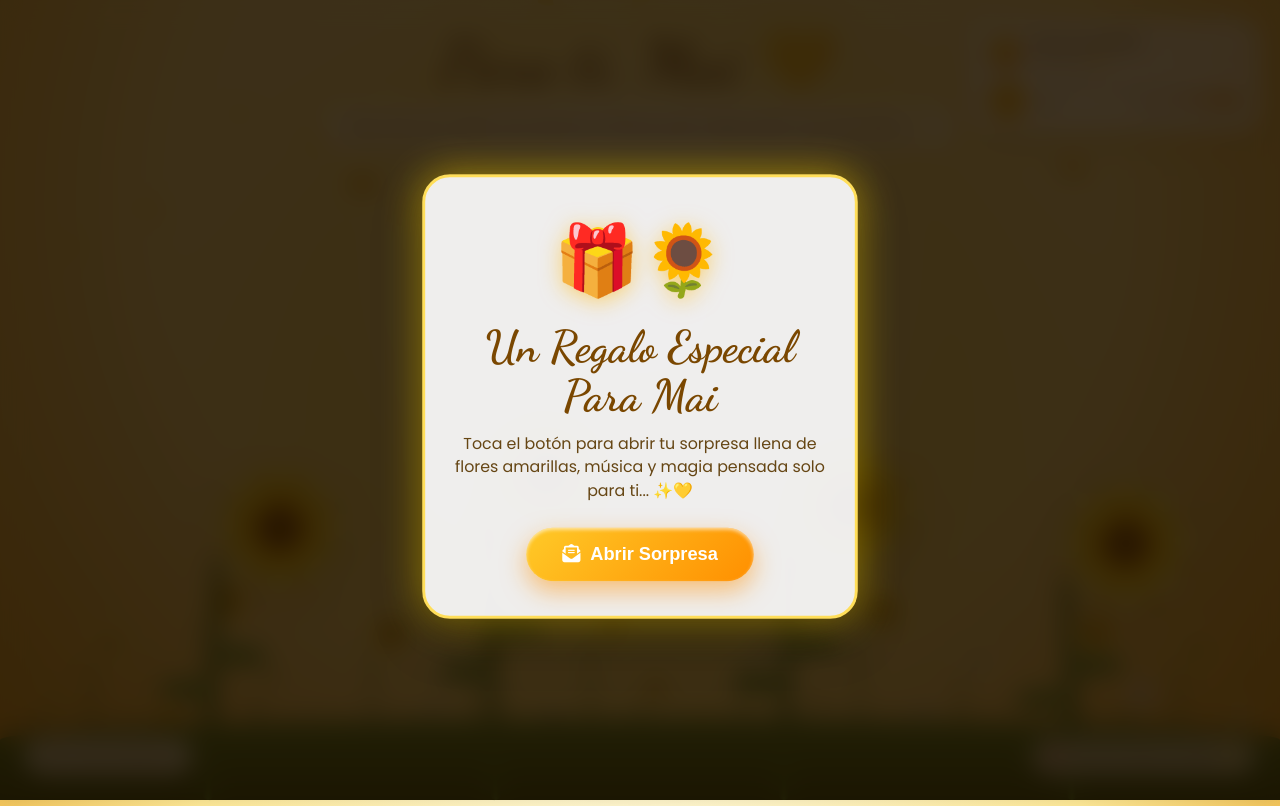
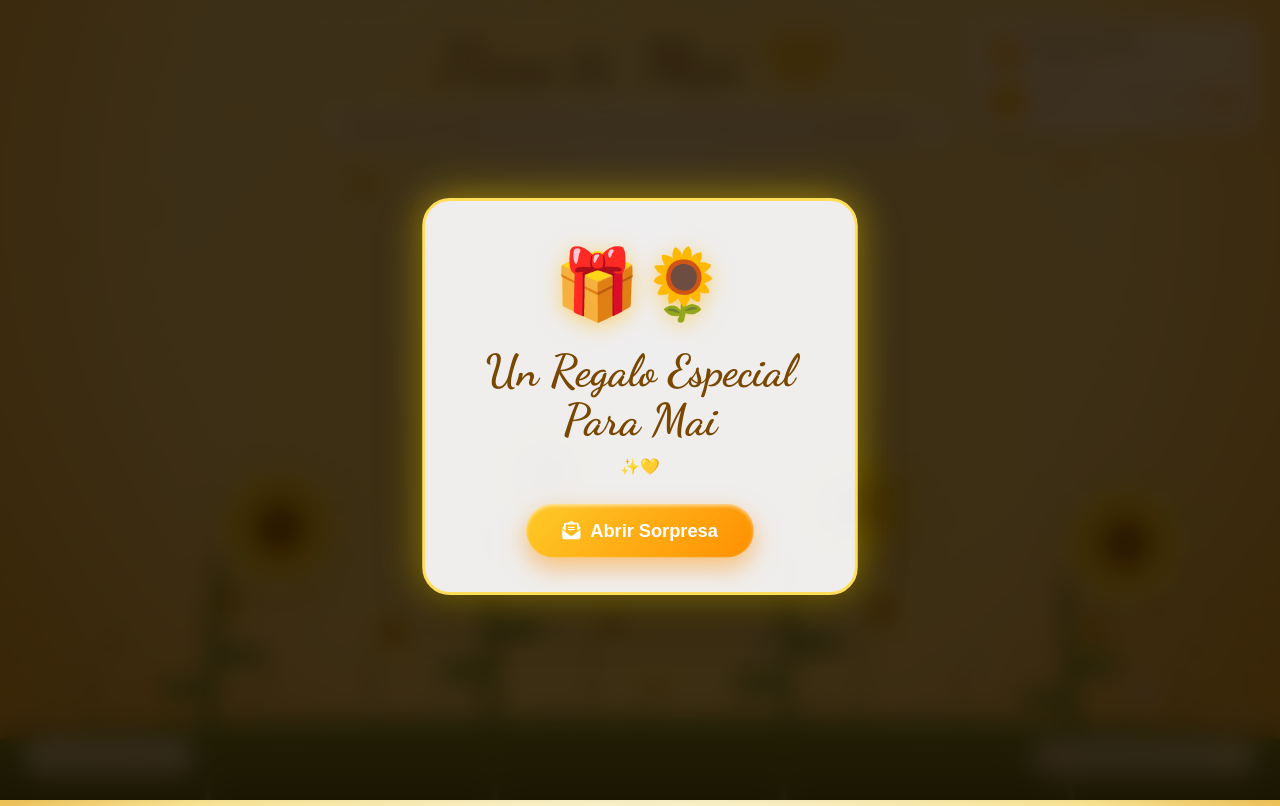
Before and after one commit to jorgeescobedo117/flores-para-mai, a plain HTML site: page index.html in a window 1280 px wide. Drawn offline with nearby package versions, Linux system fonts and the light colour scheme; a web font is replaced by a local one.

Commit message:
Update index.html

```diff
--- a/index.html
+++ b/index.html
@@ -842,7 +842,7 @@
     <div class="gift-card">
       <div class="gift-icon-wrap">🎁🌻</div>
       <h1 class="gift-title">Un Regalo Especial Para Mai</h1>
-      <p class="gift-subtitle">Toca el botón para abrir tu sorpresa llena de flores amarillas, música y magia pensada solo para ti... ✨💛</p>
+      <p class="gift-subtitle">✨💛</p>
       <button class="btn-open-gift" id="btnOpenGift">
         <i class="fa-solid fa-envelope-open-text"></i> Abrir Sorpresa
       </button>
```
